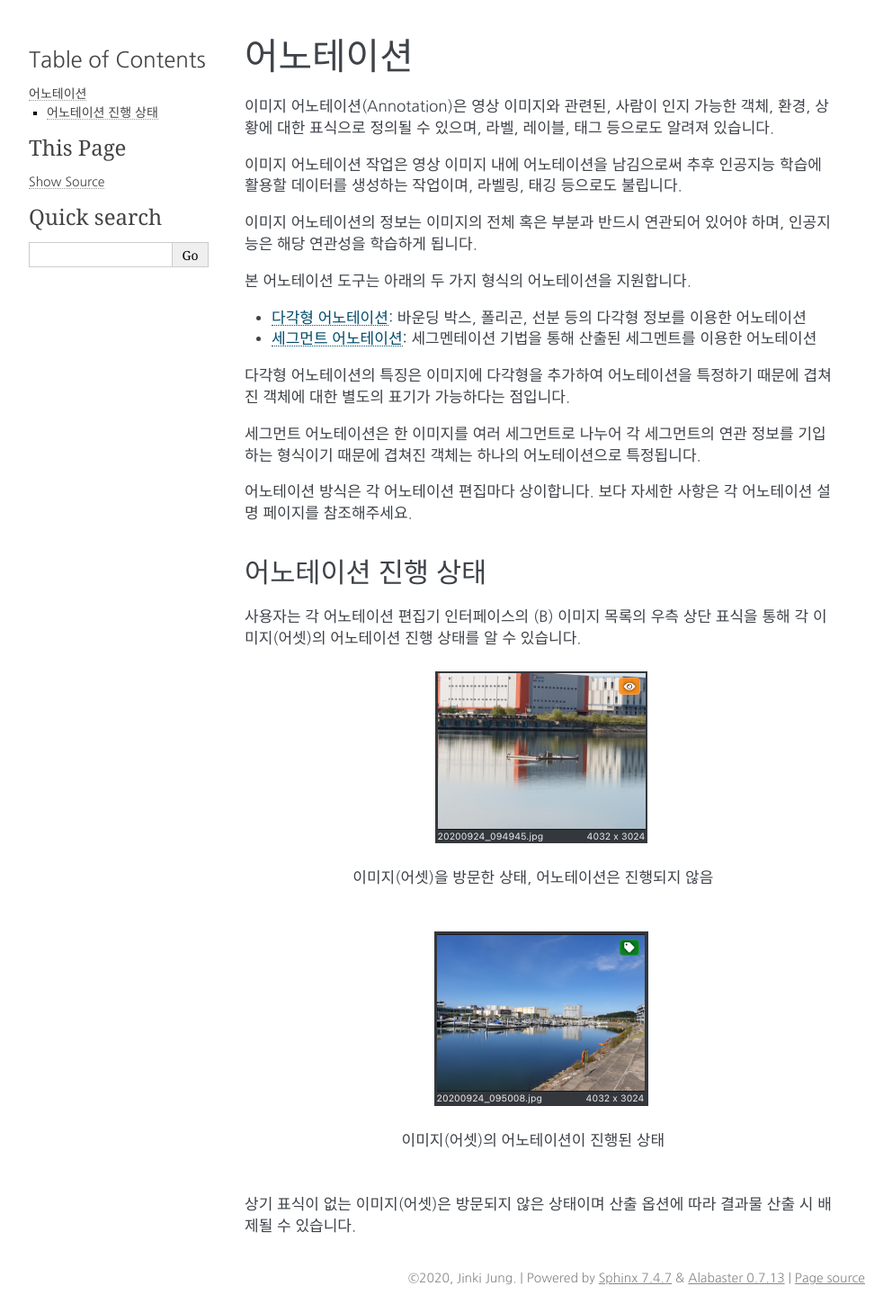
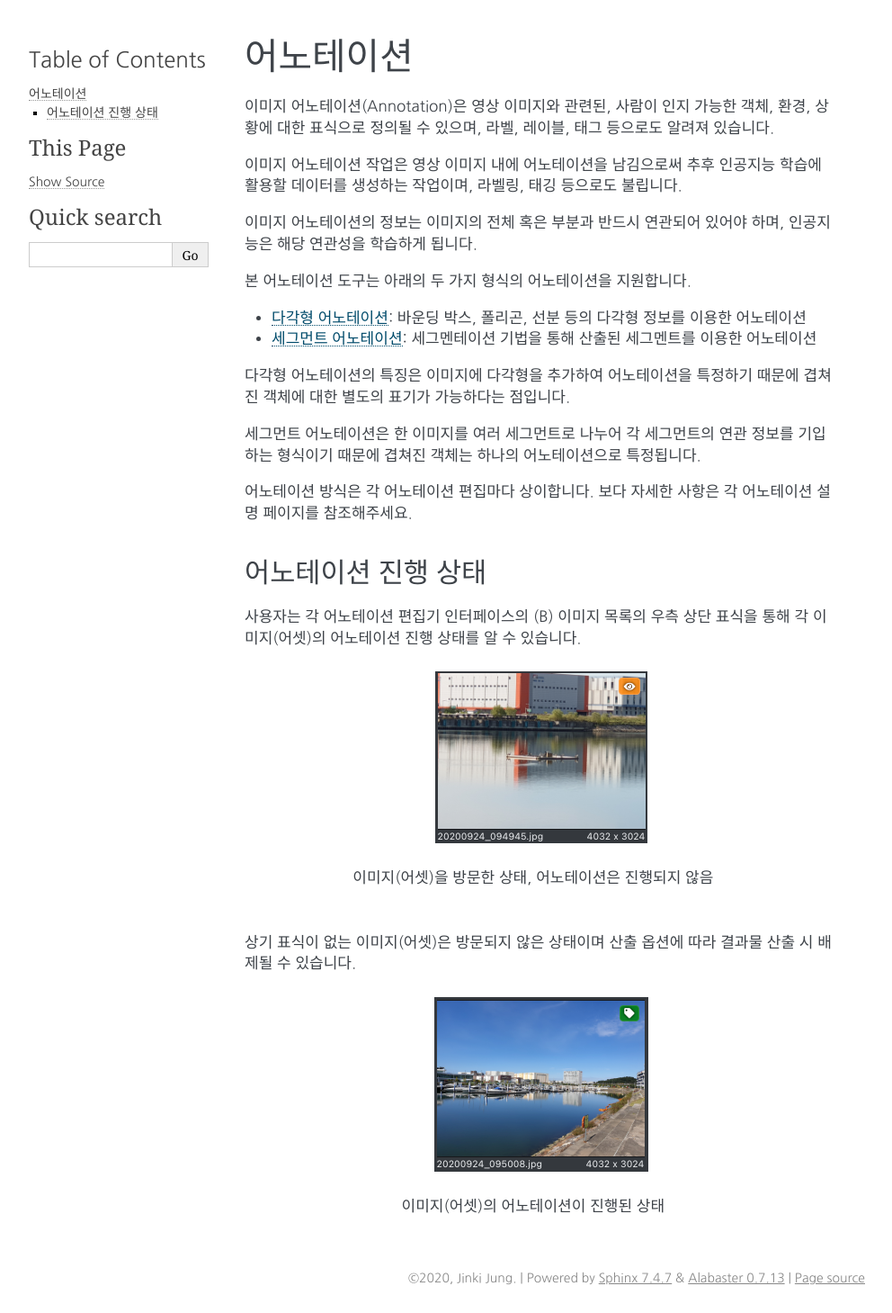
Before and after one commit to Digital-Maritime-Consultancy/docs.moad-at, a Sphinx documentation site: the page built from docs/source/annotation.rst, in a window 1280 px wide. Shown: the whole page at 90% size, without its empty margins (148-1140 px from the left). Built offline with Sphinx 7.4.7, drawn with Linux system fonts in a browser that asks for light colours.

```diff
--- a/docs/source/annotation.rst
+++ b/docs/source/annotation.rst
@@ -33,10 +33,10 @@
 
     이미지(어셋)을 방문한 상태, 어노테이션은 진행되지 않음
 
+상기 표식이 없는 이미지(어셋)은 방문되지 않은 상태이며 산출 옵션에 따라 결과물 산출 시 배제될 수 있습니다.
+
 .. figure:: _static/images/screenshots/tagged.png
     :align: center
     :alt: 어노테이션 진행
 
     이미지(어셋)의 어노테이션이 진행된 상태
-
-상기 표식이 없는 이미지(어셋)은 방문되지 않은 상태이며 산출 옵션에 따라 결과물 산출 시 배제될 수 있습니다.
```
